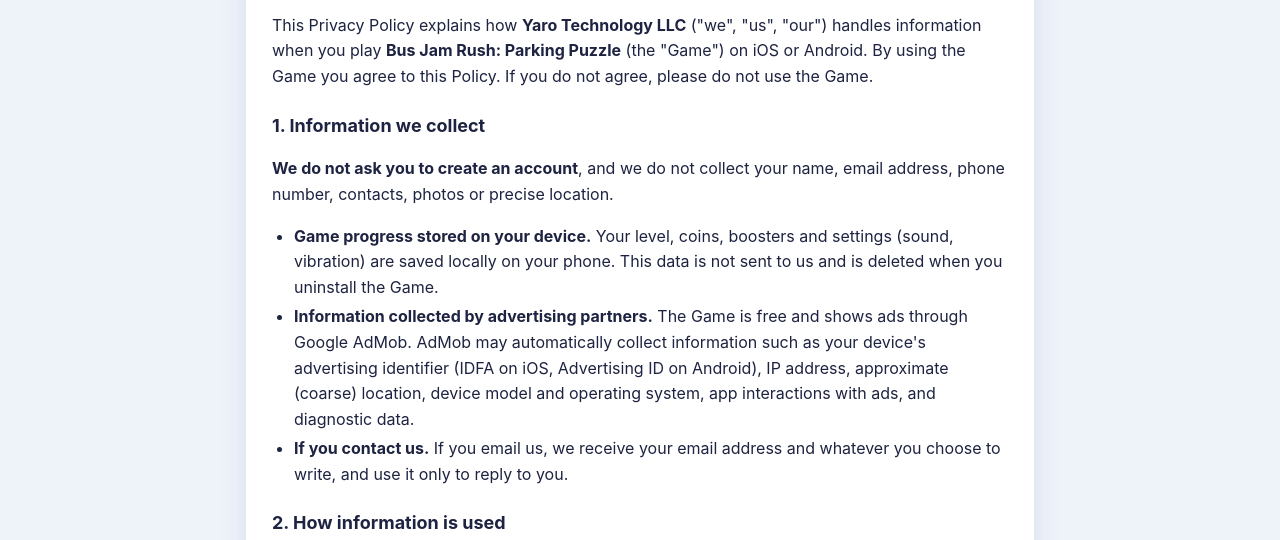
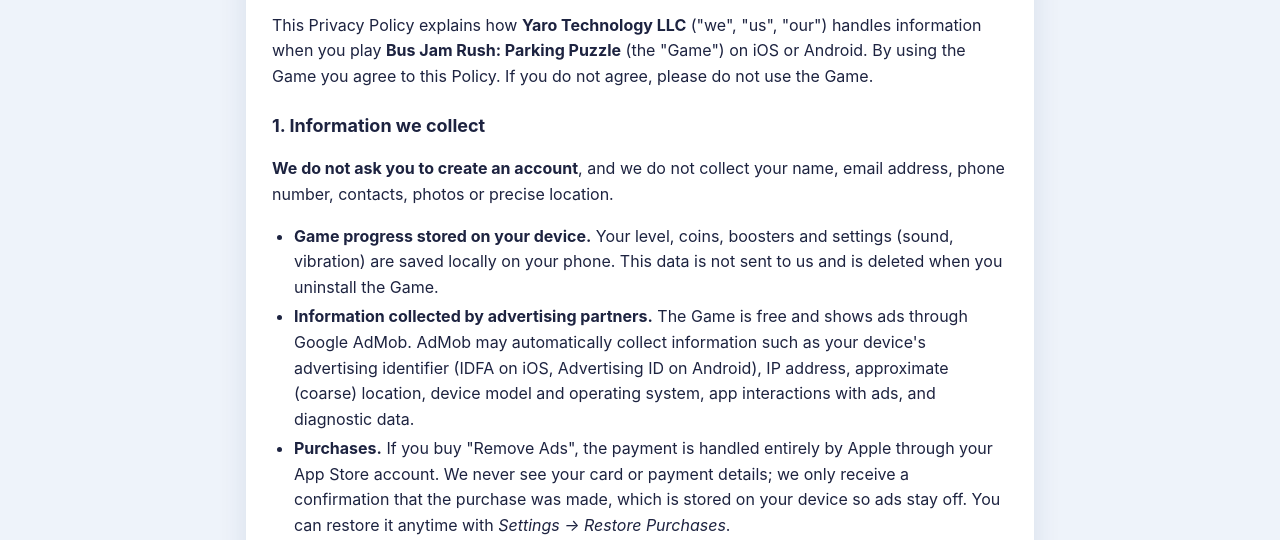
Before and after one commit to MalikAbdullah2/busjamrush, a plain HTML site: page privacy.html in a window 1280 px wide. Shown: the part 412-952 px from the top of the page. Drawn offline with Linux system fonts and the light colour scheme.

Commit message:
Update privacy.html

```diff
--- a/privacy.html
+++ b/privacy.html
@@ -39,6 +39,10 @@
     Google AdMob. AdMob may automatically collect information such as your device's advertising
     identifier (IDFA on iOS, Advertising ID on Android), IP address, approximate (coarse) location,
     device model and operating system, app interactions with ads, and diagnostic data.</li>
+    <li><b>Purchases.</b> If you buy "Remove Ads", the payment is handled entirely by Apple through your
+    App Store account. We never see your card or payment details; we only receive a confirmation that the
+    purchase was made, which is stored on your device so ads stay off. You can restore it anytime with
+    <i>Settings → Restore Purchases</i>.</li>
     <li><b>If you contact us.</b> If you email us, we receive your email address and whatever you
     choose to write, and use it only to reply to you.</li>
   </ul>
```
